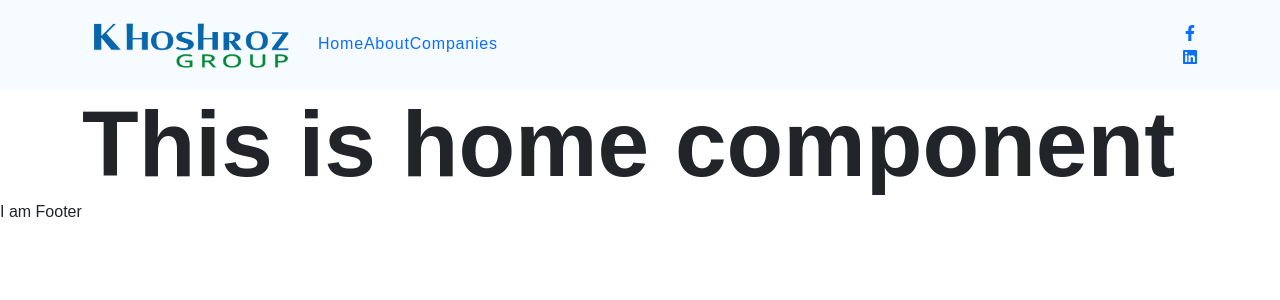
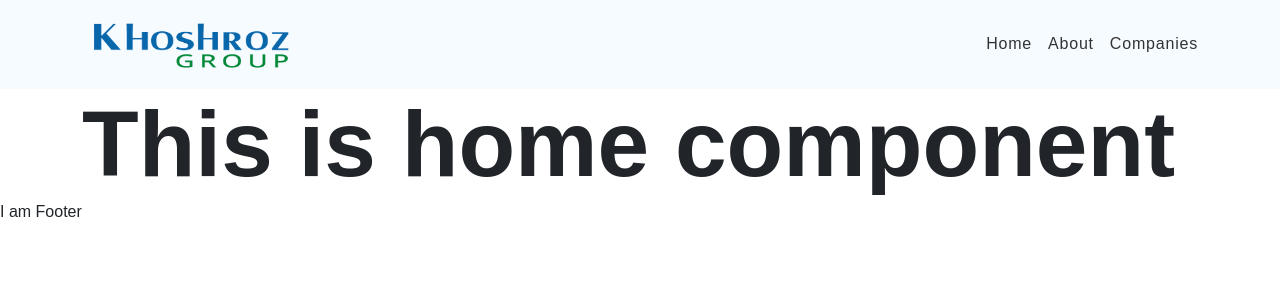
Before and after one commit to KKML-Developers/khoshroz-group, a React (Vite) app: page / in a window 1280 px wide. Shown: the top 300 px of the page. Built offline with nearby package versions, Linux system fonts and the light colour scheme.

Commit message:
updated header

```diff
--- a/src/assets/scss/_common.scss
+++ b/src/assets/scss/_common.scss
@@ -0,0 +1,7 @@
+%before_after {
+    position: absolute;
+    content: "";
+}
+%some {
+    justify-content: center;
+}
--- a/src/assets/scss/_mixins.scss
+++ b/src/assets/scss/_mixins.scss
@@ -32,7 +32,11 @@
     }
 }
 
-@mixin flex-between {
+@mixin flex($direction, $justify, $align) {
+    display: -webkit-box;
+    display: -ms-flexbox;
     display: flex;
-    justify-content: space-between;
+    flex-direction: $direction;
+    justify-content: $justify;
+    align-items: $align;
 }
--- a/src/components/Header/Header.jsx
+++ b/src/components/Header/Header.jsx
@@ -24,13 +24,14 @@ const Header = () => {
       <div className="container">
         <div className="row">
           <div className="col-lg-12">
-            <nav className="navbar navbar-expand-lg">
-              <div className="header__logo">
+            <nav className="navbar navbar-expand-md">
+              <div className="header__logo d-md-block d-flex justify-content-between">
                 <NavLink exact to="/" className="navbar-brand d-block">
                   <img src={khoshrozGroupLogo} alt="Khoshroz Group" className="img-fluid" />
                 </NavLink>
                 <button className="navbar-toggler" type="button" onClick={handleClick}>
                   {click ? (
+
                     <span className="icon">
                       <IoClose />
                     </span>
@@ -41,7 +42,7 @@ const Header = () => {
                   )}
                 </button>
               </div>
-              <div className={click ? 'collapse navbar-collapse' : 'collapse navbar-collapse show'} >
+              <div className={click ? 'collapse navbar-collapse show' : 'collapse navbar-collapse'} >
                 <ul className="navbar-nav">
                   {headerData.map((item) => (
                     <li className="nav-item" key={item.id}>
@@ -59,13 +60,7 @@ const Header = () => {
                 </ul>
 
               </div>
-              <ul className="header__social">
-                {social.map((item) => (
-                  <li key={item.id}>
-                    <a href={item.url}>{item.icon}</a>
-                  </li>
-                ))}
-              </ul>
+
             </nav>
           </div>
         </div>
--- a/src/components/Header/header.scss
+++ b/src/components/Header/header.scss
@@ -2,8 +2,60 @@
 .header {
     background-color: lighten($color: $primary, $amount: 63);
     .navbar {
+        @include flex(row, space-between, center);
+        @include tablet {
+            display: block;
+        }
         &-brand {
             width: 220px;
         }
+        &-collapse {
+            flex-grow: inherit;
+        }
+        &-nav {
+            li {
+                &:not(:last-child) {
+                    margin-right: 1rem;
+                    @include tablet {
+                        border-bottom: 1px solid $primaryText;
+                    }
+                }
+                a {
+                    position: relative;
+                    color: $primaryText;
+                    transition: 0.3s ease-in-out;
+                    @include tablet {
+                        display: inline-block;
+                        padding: 10px 0;
+                        line-height: 1;
+                    }
+                    &::before {
+                        @extend %before_after;
+                        width: 0;
+                        height: 2px;
+                        border-radius: 50px;
+                        overflow: hidden;
+                        background-color: $secondary;
+                        bottom: -5px;
+                        left: 0;
+                        transition: 0.3s ease-in-out;
+                        z-index: 1;
+                        @include tablet {
+                            bottom: -2px;
+                            height: 4px;
+                        }
+                    }
+                    &:hover {
+                        color: $secondary;
+                        &::before {
+                            width: 80%;
+                            @include tablet {
+                                width: 100%;
+                            }
+                        }
+                    }
+                }
+            }
+        }
     }
 }
```
